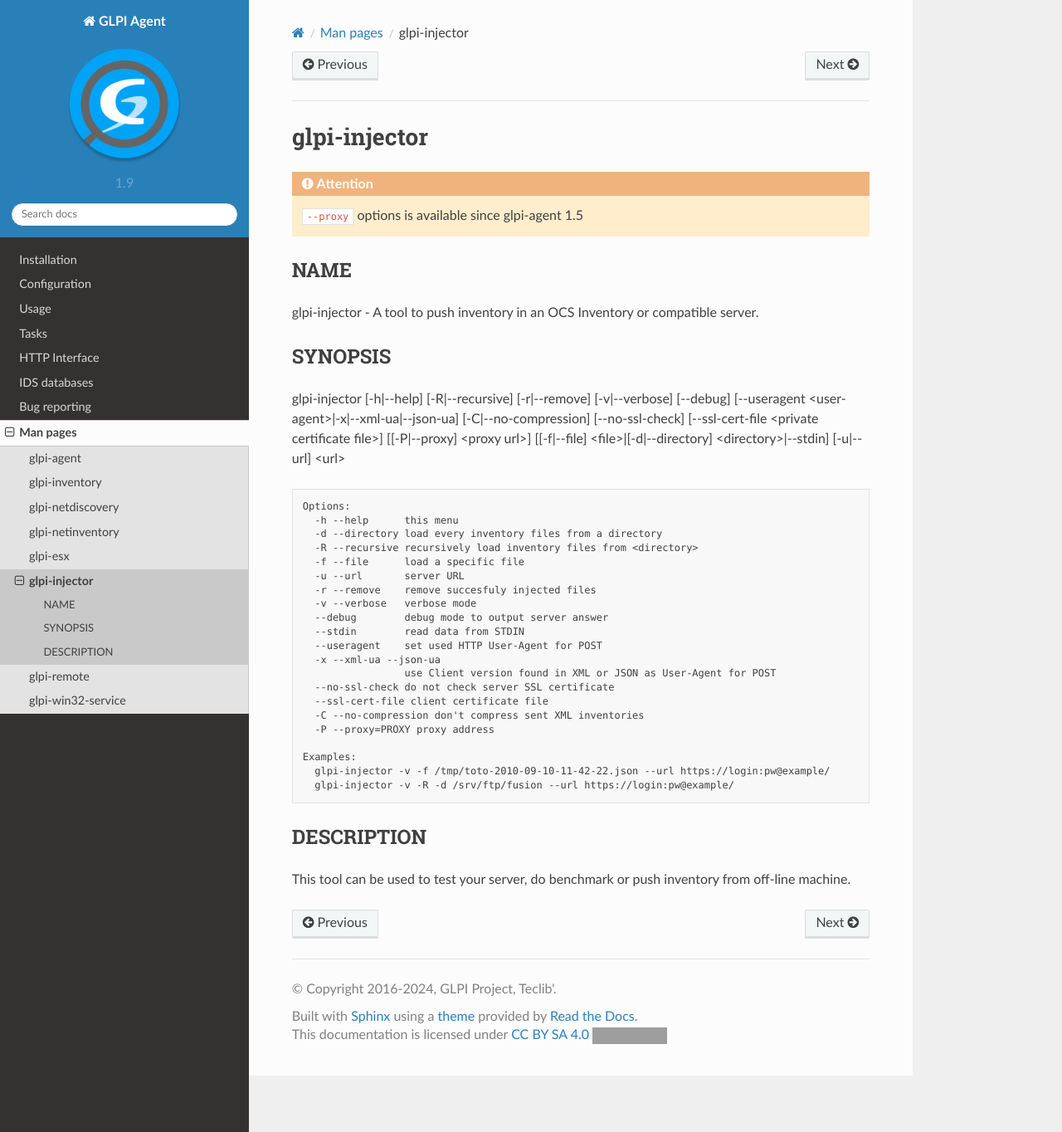
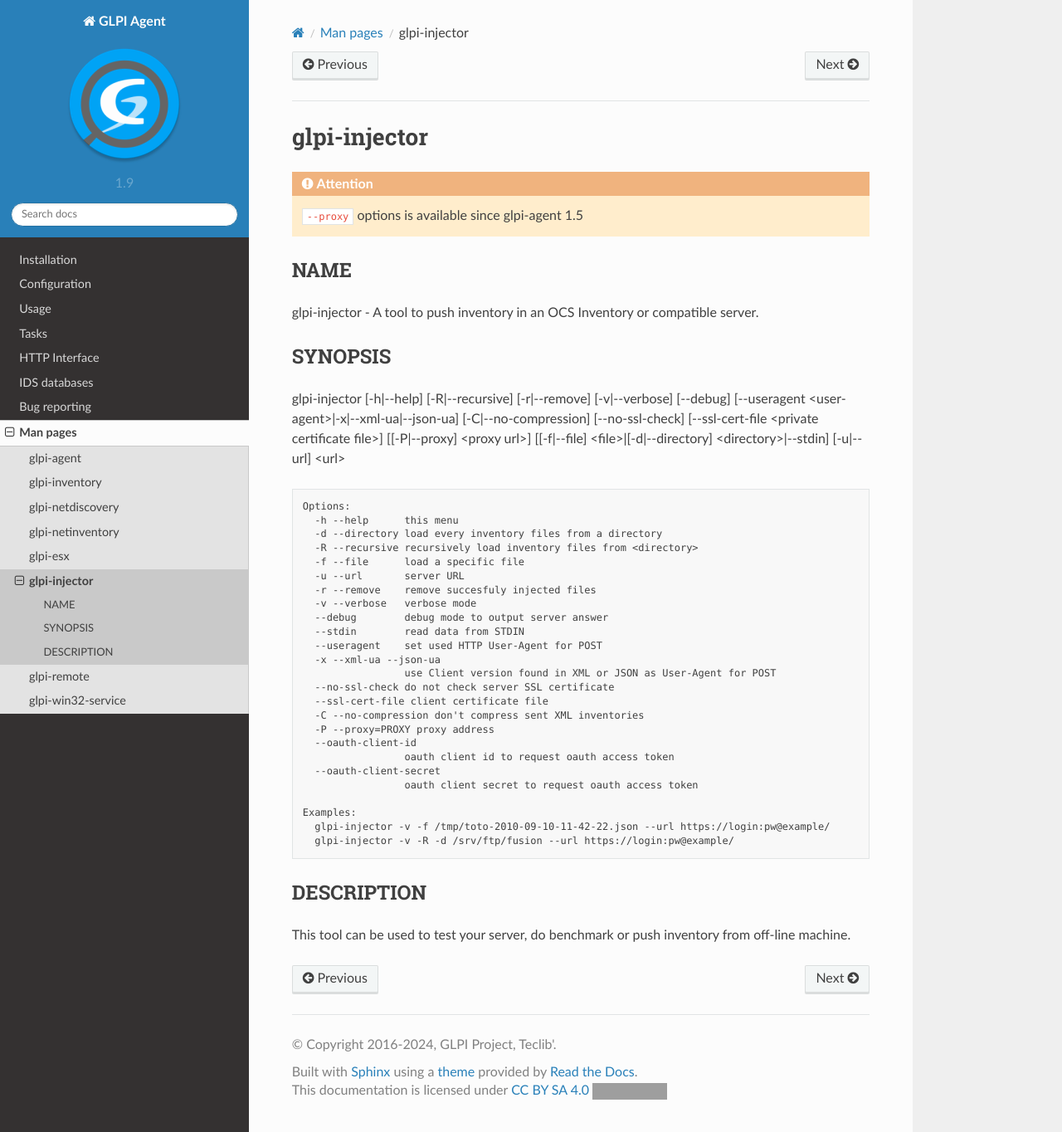
Before and after one commit to glpi-project/doc-agent, a Sphinx documentation site: the page built from source/man/glpi-injector.rst, in a window 1280 px wide and 1364 px high. Shown: the whole window at 83% size. Built offline with Sphinx 7.4.7 and the Read the Docs theme 2.0.0, drawn with Linux system fonts in a browser that asks for light colours; grey boxes are pictures that could not be loaded.

Commit message:
Updated man page for glpi-agent 1.10

```diff
--- a/source/man/glpi-injector.rst
+++ b/source/man/glpi-injector.rst
@@ -38,6 +38,10 @@
        --ssl-cert-file client certificate file
        -C --no-compression don't compress sent XML inventories
        -P --proxy=PROXY proxy address
+       --oauth-client-id
+                      oauth client id to request oauth access token
+       --oauth-client-secret
+                      oauth client secret to request oauth access token
 
      Examples:
        glpi-injector -v -f /tmp/toto-2010-09-10-11-42-22.json --url https://login:pw@example/
```
Also changed, not shown: source/man/glpi-agent.rst (+13 -0 lines).
